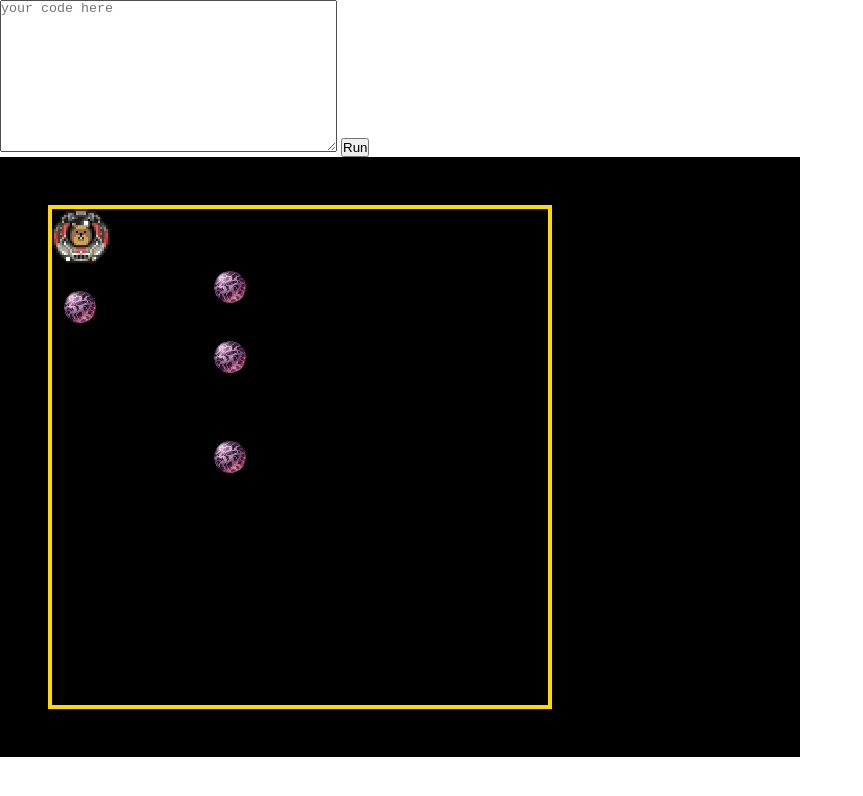
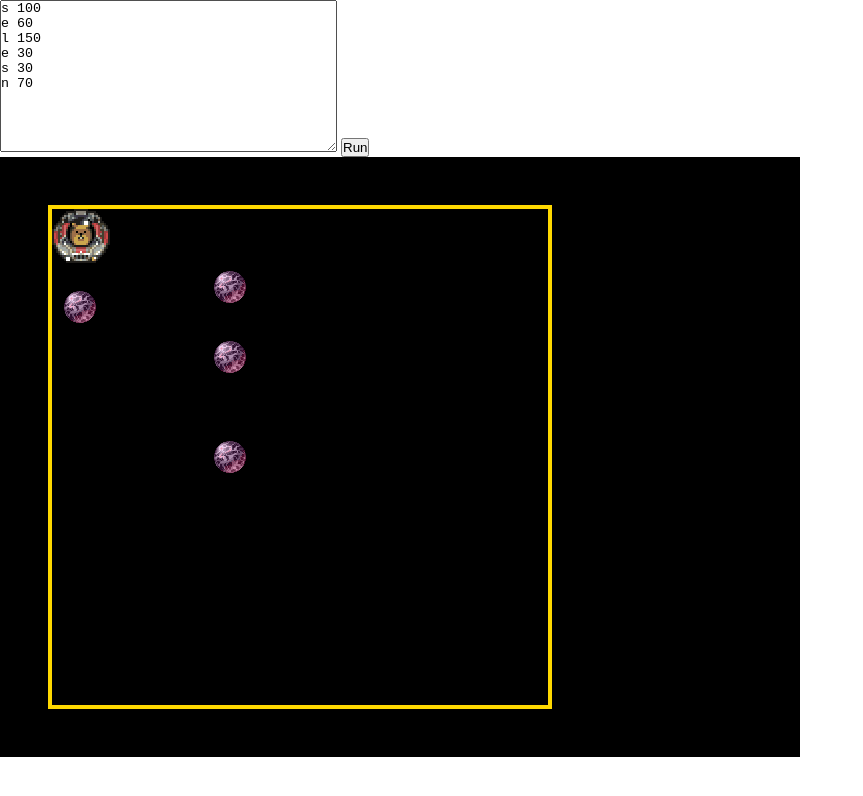
Before and after one commit to Chesheersky/PhaserTryout, a plain HTML site: page index.html in a window 1280 px wide. Shown: the whole page, without its empty margins (0-863 px from the left). Drawn offline with Linux system fonts and the light colour scheme.

Commit message:
write programm in window

```diff
--- a/JS/engine.js
+++ b/JS/engine.js
@@ -132,7 +132,7 @@ var customBounds;
 var isRunning = false;
 
 function run(){
-    var code = 's 100\ne 60\nl 150\ne 30\ns 30\nn 70';
+    var code = document.getElementById('codebox').value;
     programm.create(code);
     robot.setProgram(programm);
     isRunning = true;
--- a/index.html
+++ b/index.html
@@ -6,7 +6,14 @@
 </head>
 <body>
     <div>
-        <textarea id="codebox" placeholder="your code here" cols="40" rows="10"></textarea>
+        <textarea id="codebox" placeholder="your code here" cols="40" rows="10">
+s 100
+e 60
+l 150
+e 30
+s 30
+n 70
+        </textarea>
         <button onclick="run();">Run</button>
     </div>
     <div id="logorobot">
```
